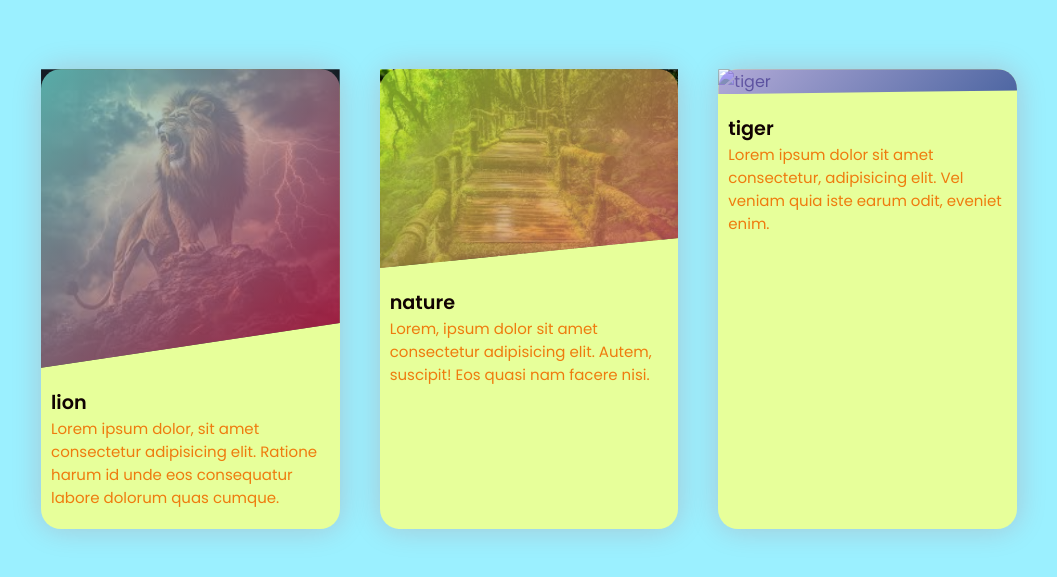
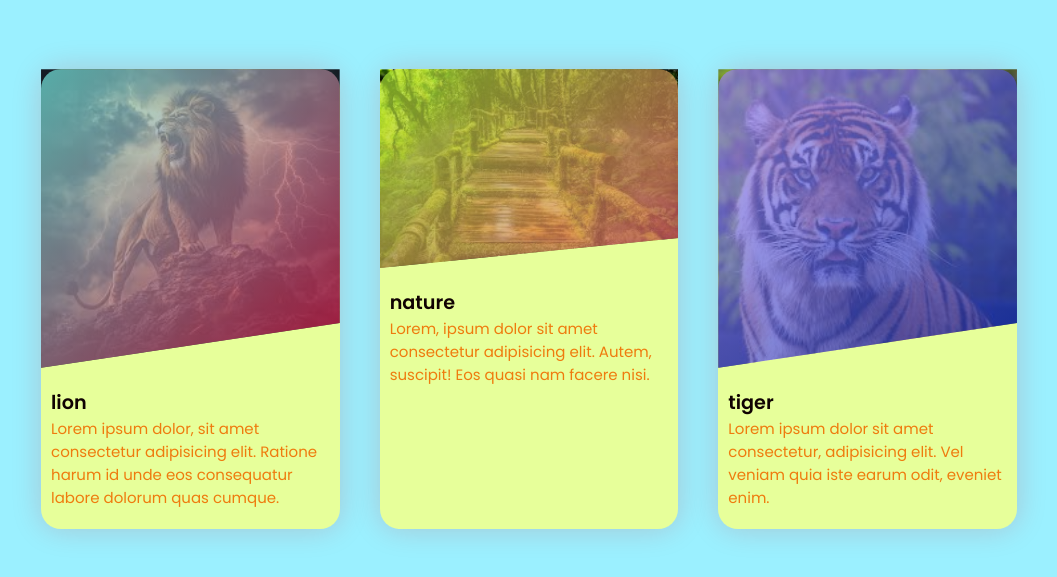
Before and after one commit to venky141104/cards, a plain HTML site: page index.html in a window 1280 px wide. Shown: the part 101-678 px from the top of the page, without its empty margins (111-1168 px from the left). Drawn offline with Linux system fonts and the light colour scheme.

Commit message:
Update index.html

```diff
--- a/index.html
+++ b/index.html
@@ -32,7 +32,7 @@
 
         <div class="card card3">
             <div class="container">
-                <img src="./images/tiger.jpga" alt="tiger">
+                <img src="./images/tiger.jpg" alt="tiger">
             </div>
             <div class="details">
                 <h3>tiger</h3>
```
